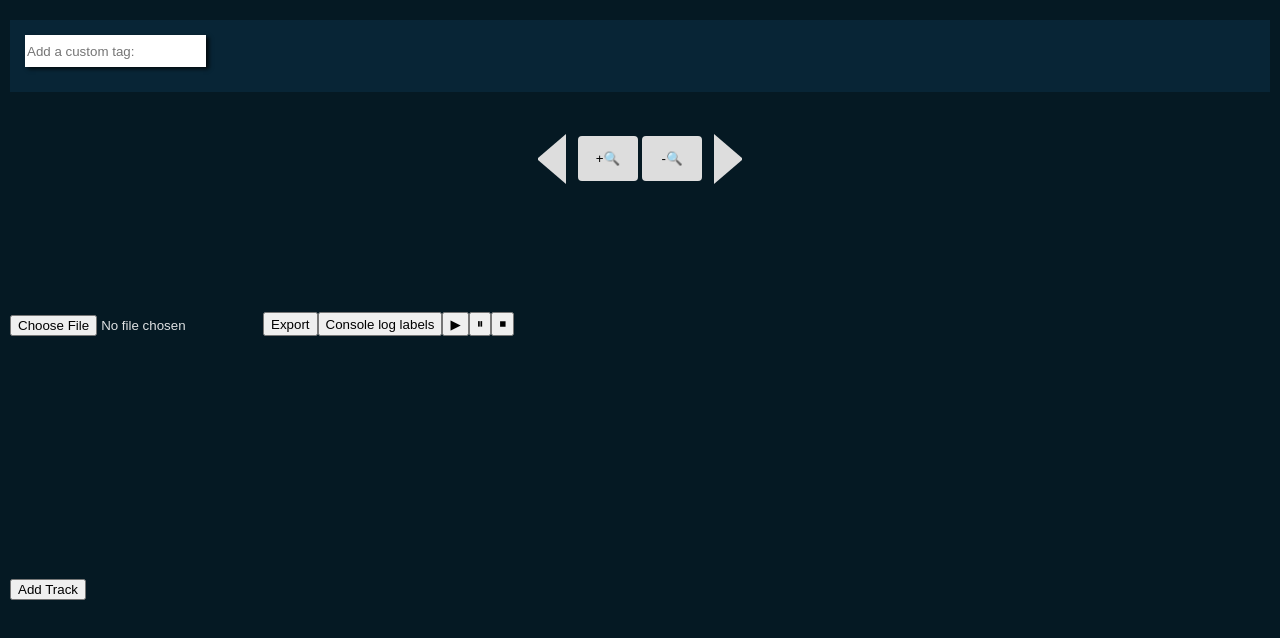
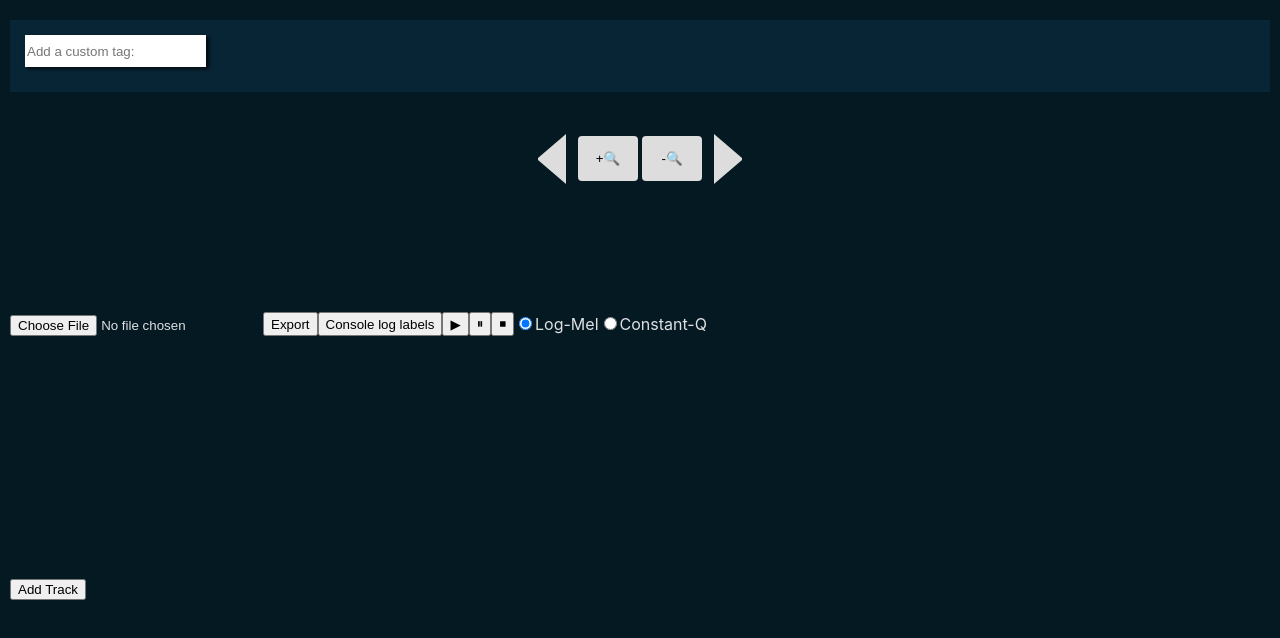
Before and after one commit to nccratliri-ml-wp/vocal-annotation-frontend, a React (Vite) app: page / in a window 1280 px wide. Shown: the top 638 px of the page. Built offline with nearby package versions, Linux system fonts and the light colour scheme.

Commit message:
Added individual parameters to audio tracks

```diff
--- a/src/App.jsx
+++ b/src/App.jsx
@@ -3,7 +3,6 @@ import Clusternames from "./Clusternames.jsx"
 import CSVReader from "./CSVReader.jsx"
 import ScalableSpec from "./ScalableSpec.jsx";
 import Searchbar from "./Searchbar.jsx"
-import SpecType from "./SpecType.jsx";
 
 const SCROLL_STEP_RATIO = 0.1
 
@@ -15,7 +14,6 @@ function App() {
     const [specType, setSpecType] = useState('log-mel')
     const [nfft, setNfft] = useState(null)
     const [binsPerOctave, setBinsPerOctave] = useState(null)
-    const [parameters, setParameters] = useState({})
 
     const [trackDurations, setTrackDurations] = useState([])
     const [showTracks, setShowTracks] = useState({
@@ -76,10 +74,6 @@ function App() {
 
     function passBinsPerOctaveToApp ( binsPerOctave ){
         setBinsPerOctave (binsPerOctave)
-    }
-
-    function passParametersToApp (newParametersObject){
-        setParameters( newParametersObject )
     }
 
     function passTrackDurationToApp( newTrackDuration ) {
--- a/src/Parameters.jsx
+++ b/src/Parameters.jsx
@@ -1,87 +1,146 @@
-import React, { useEffect, useState, useRef } from "react";
+import React, { useState } from 'react';
 
-function Parameters( {parameters, passParametersToApp} ) {
-    const [keyInput, setKeyInput] = useState("");
-    const [valueInput, setValueInput] = useState("");
-    //const [parameters, setParameters] = useState({});
-    const [parameterList, setParameterList] = useState([]);
-    const valueInputRef = useRef(null);
+function Parameters({ passParametersToScalableSpec }) {
+    const [selectedMethod, setSelectedMethod] = useState('log-mel');
+    const [nFftValue, setNFftValue] = useState('');
+    const [binsPerOctaveValue, setBinsPerOctaveValue] = useState('')
+    const [showNFftInput, setShowNFftInput] = useState(false);
+    const [showBinsPerOctaveInput, setShowBinsPerOctaveInput] = useState(false)
 
-    const handleKeyChange = (event) => {
-        setKeyInput(event.target.value);
+    const handleRadioChange = (method) => {
+        setSelectedMethod(method);
+        setShowNFftInput(method === 'log-mel');
+        setShowBinsPerOctaveInput(method === 'constant-q')
+        passParametersToScalableSpec({ spec_cal_method: method, n_fft: nFftValue, bins_per_octave: binsPerOctaveValue }); //to be deleted probably to not trigger uneccessary calls to backend
     };
 
-    const handleValueChange = (event) => {
-        setValueInput(event.target.value);
+    const handleNFftInputChange = (event) => {
+        setNFftValue(event.target.value);
     };
 
-    const handleKeyPress = (event) => {
-        if (event.key === "Enter") {
-            if (keyInput !== "" && valueInput !== "") {
-                // If both keyInput and valueInput are not empty, create a new key-value pair
-                const newKeyValuePair = { [keyInput]: valueInput };
-
-                // Update both the parameters state and the parameterList state
-
-                passParametersToApp({
-                        ...parameters,
-                        [keyInput]: valueInput,
-                    })
-                setParameterList((prevList) => [...prevList, newKeyValuePair]);
-
-                // Clear both key and value inputs
-                setKeyInput("");
-                setValueInput("");
-            } else if (keyInput !== "") {
-                // If only keyInput is not empty, focus on the value input
-                valueInputRef.current.focus();
-            }
+    const handleNFftSubmit = () => {
+        const nFft = parseInt(nFftValue, 10);
+        if (!isNaN(nFft)) {
+            passParametersToScalableSpec(
+                {
+                    spec_cal_method: 'log-mel',
+                    n_fft: nFft,
+                    bins_per_octave: binsPerOctaveValue
+                }
+            )
         }
     };
 
-    const handleRemove = (key) => {
-        // Remove the key-value pair from both parameters object and parameterList
-        const { [key]: removedKey, ...newParameters } = parameters;
-        const newParameterList = parameterList.filter((item) => Object.keys(item)[0] !== key);
+    const handleBinsPerOctaveInputChange = (event) => {
+        setBinsPerOctaveValue(event.target.value)
+    }
 
-        //setParameters(newParameters);
-        passParametersToApp(newParameters)
-        setParameterList(newParameterList);
-    };
+    const handleBinsPerOctaveSubmit = () => {
+        const binsPerOctave = parseInt(binsPerOctaveValue, 10)
+        if (!isNaN(binsPerOctave)){
+            passParametersToScalableSpec({
+                spec_cal_method: 'constant-q',
+                n_fft: nFftValue,
+                bins_per_octave: binsPerOctave
+            })
+        }
+    }
 
     return (
-        <div>
-            <form>
+        <div
+            className="parameters"
+        >
+            <label>
                 <input
-                    id="parameter-key-input"
-                    type="text"
-                    required="required"
-                    placeholder="key"
-                    value={keyInput}
-                    onChange={handleKeyChange}
-                    onKeyPress={handleKeyPress}
+                    type="radio"
+                    value="log-mel"
+                    checked={selectedMethod === 'log-mel'}
+                    onChange={() => handleRadioChange('log-mel')}
                 />
+                Log-Mel
+            </label>
+
+            {showNFftInput && (
+                <>
+                    <label>
+                        N-FFT:
+                        <input
+                            type="number"
+                            value={nFftValue}
+                            onChange={handleNFftInputChange}
+                        />
+                    </label>
+                    <button onClick={handleNFftSubmit}>Submit</button>
+                </>
+            )}
+
+            <label>
                 <input
-                    id="parameter-value-input"
-                    type="text"
-                    required="required"
-                    placeholder="value"
-                    value={valueInput}
-                    onChange={handleValueChange}
-                    onKeyPress={handleKeyPress}
-                    ref={valueInputRef}
+                    type="radio"
+                    value="constant-q"
+                    checked={selectedMethod === 'constant-q'}
+                    onChange={() => handleRadioChange('constant-q')}
                 />
-            </form>
-            <ul>
-                {parameterList.map((item, index) => (
-                    <li key={index}>
-                        {Object.keys(item)[0]}: {Object.values(item)[0]}
-                        <button onClick={() => handleRemove(Object.keys(item)[0])}>❌</button>
-                    </li>
-                ))}
-            </ul>
+                Constant-Q
+            </label>
+
+            {showBinsPerOctaveInput && (
+                <>
+                    <label>
+                        Bins per Octave:
+                        <input
+                            type="number"
+                            value={binsPerOctaveValue}
+                            onChange={handleBinsPerOctaveInputChange}
+                        />
+                    </label>
+                    <button onClick={handleBinsPerOctaveSubmit}>Submit</button>
+                </>
+            )}
+
         </div>
     );
 }
 
 export default Parameters;
+
+
+
+/*
+import React, { useState } from 'react'
+
+function Parameters({ passParametersToScalableSpec }) {
+
+    const [selectedMethod, setSelectedMethod] = useState('log-mel')
+
+    const handleRadioChange = (method) => {
+        setSelectedMethod(method)
+        passParametersToScalableSpec({ spec_cal_method: method })
+    }
+
+    return (
+        <div>
+            <label>
+                <input
+                    type="radio"
+                    value="log-mel"
+                    checked={selectedMethod === 'log-mel'}
+                    onChange={() => handleRadioChange('log-mel')}
+                />
+                Log-Mel
+            </label>
+            <label>
+                <input
+                    type="radio"
+                    value="constant-q"
+                    checked={selectedMethod === 'constant-q'}
+                    onChange={() => handleRadioChange('constant-q')}
+                />
+                Constant-Q
+            </label>
+        </div>
+    )
+}
+
+export default Parameters
+*/
--- a/src/ScalableSpec.jsx
+++ b/src/ScalableSpec.jsx
@@ -4,6 +4,7 @@ import Box from "@mui/material/Box";
 import LinearProgress from "@mui/material/LinearProgress";
 import Export from "./Export.jsx";
 import FileUpload from "./FileUpload.jsx";
+import Parameters from "./Parameters.jsx"
 
 // Classes
 class Label {
@@ -87,9 +88,10 @@ function ScalableSpec(
     const [response, setResponse] = useState(null)
     const [spectrogramIsLoading, setSpectrogramIsLoading] = useState(false)
 
-
-
     const [showOverview, setShowOverview] = useState(showOverviewInitialValue)
+    const [parameters, setParameters] = useState({
+        spec_cal_method: 'log-mel'
+    })
 
 
     /* ++++++++++++++++++++ Pass methods ++++++++++++++++++++ */
@@ -101,17 +103,20 @@ function ScalableSpec(
         setSpectrogramIsLoading( boolean )
     }
 
+    const passParametersToScalableSpec = ( newParameters ) => {
+        setParameters( newParameters )
+    }
 
     /* ++++++++++++++++++ Spectrogram fetching methods ++++++++++++++++++ */
 
     const getAudioClipSpec = async () => {
         const path = import.meta.env.VITE_BACKEND_SERVICE_ADDRESS+'get-audio-clip-spec'
         const requestParameters = {
-            //...parameters,
+            ...parameters,
             audio_id: audioId,
             start_time: currentStartTime,
             clip_duration: globalClipDuration,
-            //spec_cal_method: specType,
+            //spec_cal_method: 'constant-q',
             //n_fft: nfft,
             //bins_per_octave: binsPerOctave,
         }
@@ -1034,6 +1039,9 @@ function ScalableSpec(
                 >
                     ⏹
                 </button>
+                <Parameters
+                    passParametersToScalableSpec={passParametersToScalableSpec}
+                />
             </div>
             <canvas
                 className='waveform-canvas'
--- a/src/index.css
+++ b/src/index.css
@@ -269,36 +269,10 @@ html, body {
 }
 
 
-/* -------------------------- Spec Type Form -------------------------- */
+/* -------------------------- Parameters -------------------------- */
 
-#spec-type-form{
-  color: #f6fffe;
-}
+.parameters{
 
-#spec-type-label,
-#n-fft-label,
-#bins-per-octave-label{
-  color: #f6fffe;
-}
-
-#spec-type-group {
-  display: flex;
-  flex-direction: column;
-}
-
-.input-container {
-  display: flex;
-  flex-direction: row;
-  align-items: center;
-}
-
-.input-field {
-  background-color: white;
-  margin-left: 8px;
-}
-
-.submit-btn{
-  width: 60px;
 }
 
 /* -------------------------- Waveform -------------------------- */
```
